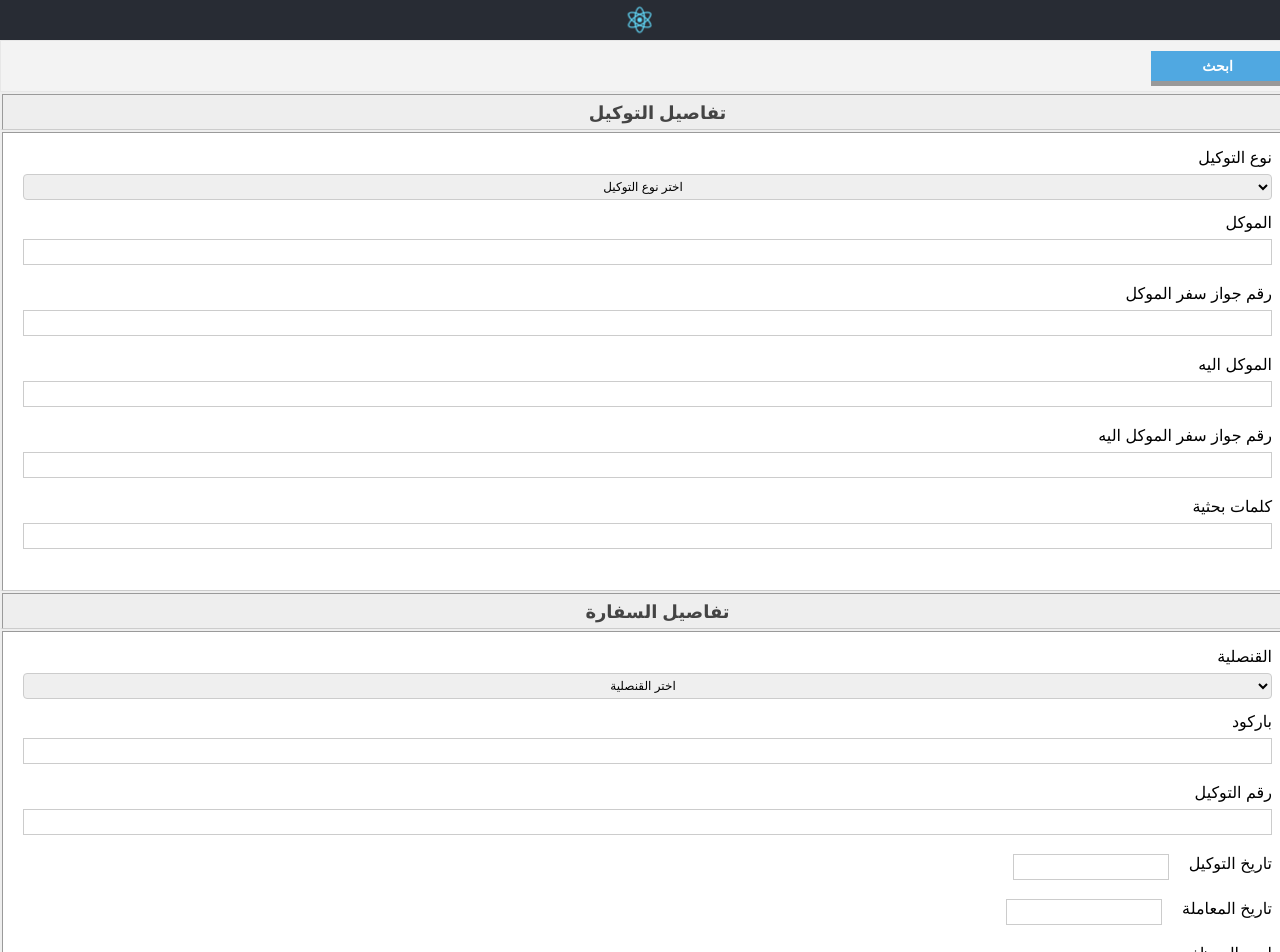
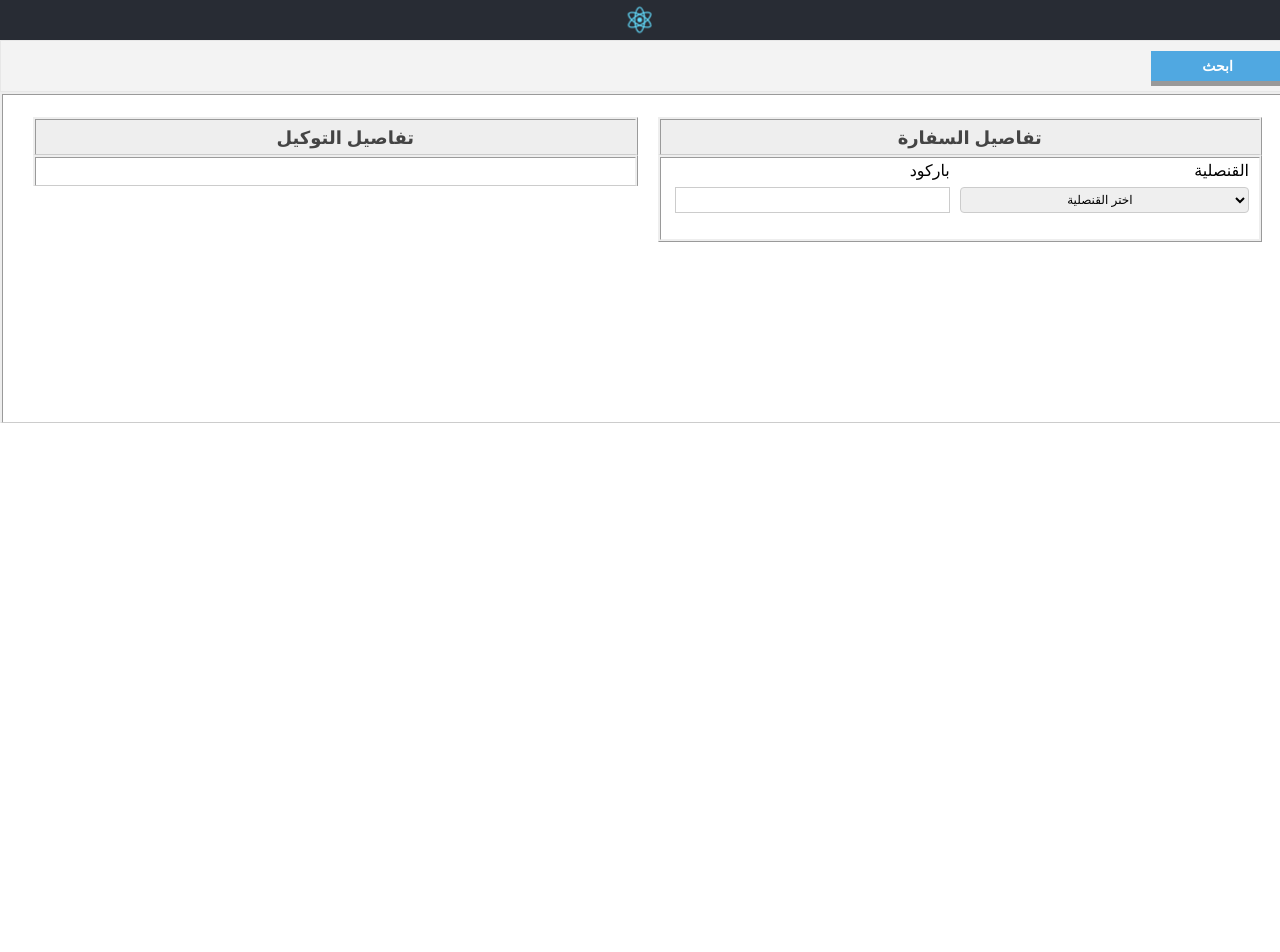
Before and after one commit to Dardir/Scanner, a React (Create React App) app: page /search in a window 1280 px wide. Shown: the top 952 px of the page. After the commit the page ends 800 px from the top, so only its background shows below. Built offline with nearby package versions, Linux system fonts and the light colour scheme.

Commit message:
Adjusting layout

```diff
--- a/src/FileSearch.css
+++ b/src/FileSearch.css
@@ -34,3 +34,35 @@ li.search-header button:active {
     box-shadow: 0 5px #666;
     transform: translateY(2px);
 }
+
+/* Create two equal columns that floats next to each other */
+.column {
+    float: left;
+    width: 50%;
+    padding: 10px;
+    height: 300px; /* Should be removed. Only for demonstration */
+  }
+
+  /* Clear floats after the columns */
+  .row:after {
+    content: "";
+    display: table;
+    clear: both;
+  }
+
+  .internal-column {
+    float: right;
+    width: 50%;
+    padding-right: 10px;
+    padding-bottom: 20px;
+
+}
+
+
+#div_DelegationDetails .internal-column input[type='text'] {
+    margin-top: 3px;
+    margin-bottom: 6px;
+    height: 26px;
+    border: solid 1px #ccc;
+    width: 95%
+}
--- a/src/FileSearch.js
+++ b/src/FileSearch.js
@@ -53,72 +53,24 @@ const FileSearch = ({ initialMetaData, displayFile }) => {
                     <button onClick={searchForFile} style={{ width: "133px" }} disabled={isDisabled}><b>ابحث</b></button>
                 </li>
             </ul>
-
-            <div class="container-fluid">
-                <div class="row h-50">
-                    <div class="col">
+            <div id="SearchDetails" className="divTableStyle" style={{ borderStyle: "ridge" }}>
+                <div className="row">
+                    <div className="column">
                         <div className="metaDivType" style={{ borderStyle: "ridge" }}>
-                            <b> تفاصيل التوكيل </b>
+                            <b> تفاصيل التوكيل</b>
                         </div>
                         <div id="div_DelegationDetails" className="divTableStyle" style={{ borderStyle: "ridge" }}>
-                            <ul id="ulDelegationDetails">
-                                <li style={{ textAlign: "right" }}>
-                                    <label style={{ marginBottom: "-1.5rem" }} htmlFor="delegationType">
-                                        <p>نوع التوكيل</p>
-                                    </label>
-                                    <select size="1" id="delegationType" name="delegationType" onChange={updateField}>
-                                        <option value="0">اختر نوع التوكيل</option>
-                                        {
-                                            delegationTypes.map((item) => {
-                                                return (
-                                                    <option key={item.key} value={item.key}>{item.value}</option>
-                                                );
-                                            })
-                                        }
-                                    </select>
-                                </li>
-                                <li style={{ paddingTop: "10px", textAlign: "right" }}>
-                                    <label style={{ marginBottom: "-1.5rem" }} htmlFor="txt_delegator">
-                                        <p>الموكل</p>
-                                    </label>
-                                    <input type="text" size="20" id="txt_delegator" name="delegator" onChange={updateField} />
-                                </li>
-                                <li style={{ paddingTop: "10px", textAlign: "right" }}>
-                                    <label style={{ marginBottom: "-1.5rem" }} htmlFor="txt_delegatorPassport">
-                                        <p>رقم جواز سفر الموكل</p>
-                                    </label>
-                                    <input type="text" size="20" id="txt_delegatorPassport" name="delegatorPassport" onChange={updateField} />
-                                </li>
-                                <li style={{ paddingTop: "10px", textAlign: "right" }}>
-                                    <label style={{ marginBottom: "-1.5rem" }} htmlFor="txt_delegatedTo">
-                                        <p> الموكل اليه</p>
-                                    </label>
-                                    <input type="text" size="20" id="txt_delegatedTo" name="delegatedTo" onChange={updateField} />
-                                </li>
-                                <li style={{ paddingTop: "10px", textAlign: "right" }}>
-                                    <label style={{ marginBottom: "-1.5rem" }} htmlFor="txt_delegatedToPassport">
-                                        <p> رقم جواز سفر الموكل اليه</p>
-                                    </label>
-                                    <input type="text" size="20" id="txt_delegatedToPassport" name="delegatedToPassport" onChange={updateField} />
-                                </li>
-                                <li style={{ paddingTop: "10px", textAlign: "right" }}>
-                                    <label style={{ marginBottom: "-1.5rem" }} htmlFor="txt_keySearch">
-                                        <p>كلمات بحثية</p>
-                                    </label>
-                                    <input type="text" size="20" id="txt_keySearch" name="keySearch" onChange={updateField} />
-                                </li>
-                                <li style={{ paddingTop: "20px", textAlign: "right" }} />
-                            </ul>
                         </div>
                     </div>
-                    <div class="col">
+                    <div className="column">
                         <div className="metaDivType" style={{ borderStyle: "ridge" }}>
-                            <b> تفاصيل السفارة </b>
+                            <b> تفاصيل السفارة</b>
                         </div>
-                        <div id="div_EmbassyDetails" className="divTableStyle" style={{ borderStyle: "ridge" }} >
-                            <ul id="ulEmbassyDetails">
-                                <li style={{ textAlign: "right" }}>
-                                    <label style={{ marginBottom: "-1.5rem" }} htmlFor="counsulate">
+                        <div id="div_DelegationDetails" style={{ borderStyle: "ridge" }}>
+                            <div className="row">
+                                <div className="internal-column">
+                                    <li style={{ textAlign: "right", listStyleType: "none" }}>
+                                        <label htmlFor="counsulate">
                                             <p>القنصلية</p>
                                         </label>
                                         <select size="1" id="counsulate" name="counsulate" onChange={updateField}>
@@ -132,65 +84,16 @@ const FileSearch = ({ initialMetaData, displayFile }) => {
                                             }
                                         </select>
                                     </li>
-                                <li style={{ paddingTop: "10px", textAlign: "right" }}>
-                                    <label style={{ marginBottom: "-1.5rem" }} htmlFor="txt_barcode">
+                                </div>
+                                <div className="internal-column">
+                                    <li style={{ textAlign: "right", listStyleType: "none" }}>
+                                        <label  htmlFor="txt_barcode">
                                             <p>باركود</p>
                                         </label>
-                                    <input type="text" size="20" id="txt_barcode" name="barcode" value={metadataform.barcode} onChange={updateField} />
+                                        <input type="text" size="20" id="txt_barcode" style={{paddingLeft:"5px;"}} name="barcode" value={metadataform.barcode} onChange={updateField} />
                                     </li>
-                                <li style={{ paddingTop: "10px", textAlign: "right" }}>
-                                    <label htmlFor="txt_delegationNumber" style={{ marginBottom: "-1.5rem" }}>
-                                        <p>رقم التوكيل</p>
-                                    </label>
-                                    <input type="text" size="20" id="txt_delegationNumber" name="delegationNumber" value={metadataform.delegationNumber} onChange={updateField} />
-                                </li>
-                                <li style={{ paddingTop: "10px", textAlign: "right" }}>
-                                    <DatePicker
-                                        selected={metadataform.delegationDate}
-                                        onChange={handleDelegationDateChange}
-                                        id="date_delegationDate"
-                                        onSelect={handleDelegationDateChange}
-                                    />
-                                    <label htmlFor="date_delegationDate" style={{ marginBottom: "-1.5rem" }}>
-                                        <p style={{ paddingLeft: "20px" }}>تاريخ التوكيل</p>
-                                    </label>
+                                </div>
 
-                                </li>
-                                <li style={{ paddingTop: "10px", textAlign: "right" }}>
-                                    <DatePicker
-                                        selected={metadataform.transactionDate}
-                                        onChange={handleTransactionDateChange}
-                                        onSelect={handleTransactionDateChange}
-                                        id="date_transactionDate"
-                                    />
-                                    <label htmlFor="date_transactionDate" style={{ marginBottom: "-1.5rem" }}>
-                                        <p style={{ paddingLeft: "20px" }}>تاريخ المعاملة</p>
-                                    </label>
-
-                                </li>
-                                <li style={{ paddingTop: "10px", textAlign: "right" }}>
-                                    <label style={{ marginBottom: "-1.5rem" }} htmlFor="txt_employeeName">
-                                        <p>اسم الموظف</p>
-                                    </label>
-                                    <input type="text" size="20" id="txt_employeeName" name="employeeName" value={metadataform.employeeName} onChange={updateField} />
-                                </li>
-                                <li style={{ paddingTop: "10px", textAlign: "right" }}>
-                                    <label style={{ marginBottom: "-1.5rem" }} htmlFor="txt_employeeNumber">
-                                        <p>رقم الموظف</p>
-                                    </label>
-                                    <input type="text" size="20" id="txt_employeeNumber" name="employeeNumber" value={metadataform.employeeNumber} onChange={updateField} />
-                                </li>
-                            </ul>
-                        </div>
-                    </div>
-                </div>
-                <div class="row h-50">
-                    <div class="col">
-                        <div className="metaDivType" style={{ borderStyle: "ridge" }}>
-                            <b> نتــــائـــج البـــحـــث  </b>
-                        </div>
-                        <div id="div_ResultsDetails" className="divTableStyle" style={{ borderStyle: "ridge" }}>
-                            لا توجد نتائج بحث
                             </div>
 
                         </div>
@@ -198,6 +101,8 @@ const FileSearch = ({ initialMetaData, displayFile }) => {
                 </div>
             </div>
 
+        </div>
+
     )
 }
 
--- a/src/useValidateAnyValueInFields.js
+++ b/src/useValidateAnyValueInFields.js
@@ -1,5 +1,4 @@
 const useValidateAnyValueInFields = (objectToValidate) => {
-    debugger;
     let nullArray = [];
     Object.keys(objectToValidate).forEach(key => {
         if (objectToValidate[key] === null || objectToValidate[key] === '') {
```
Lines whose indentation alone changed are shown as unchanged.
